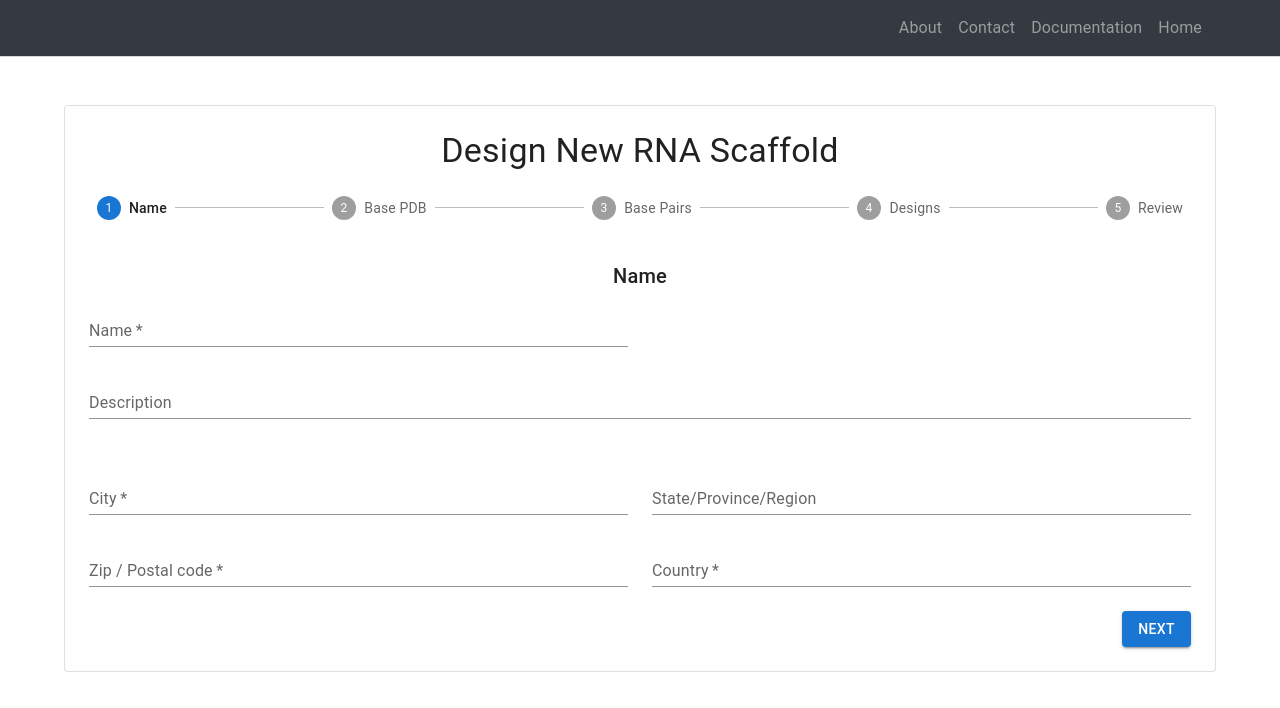
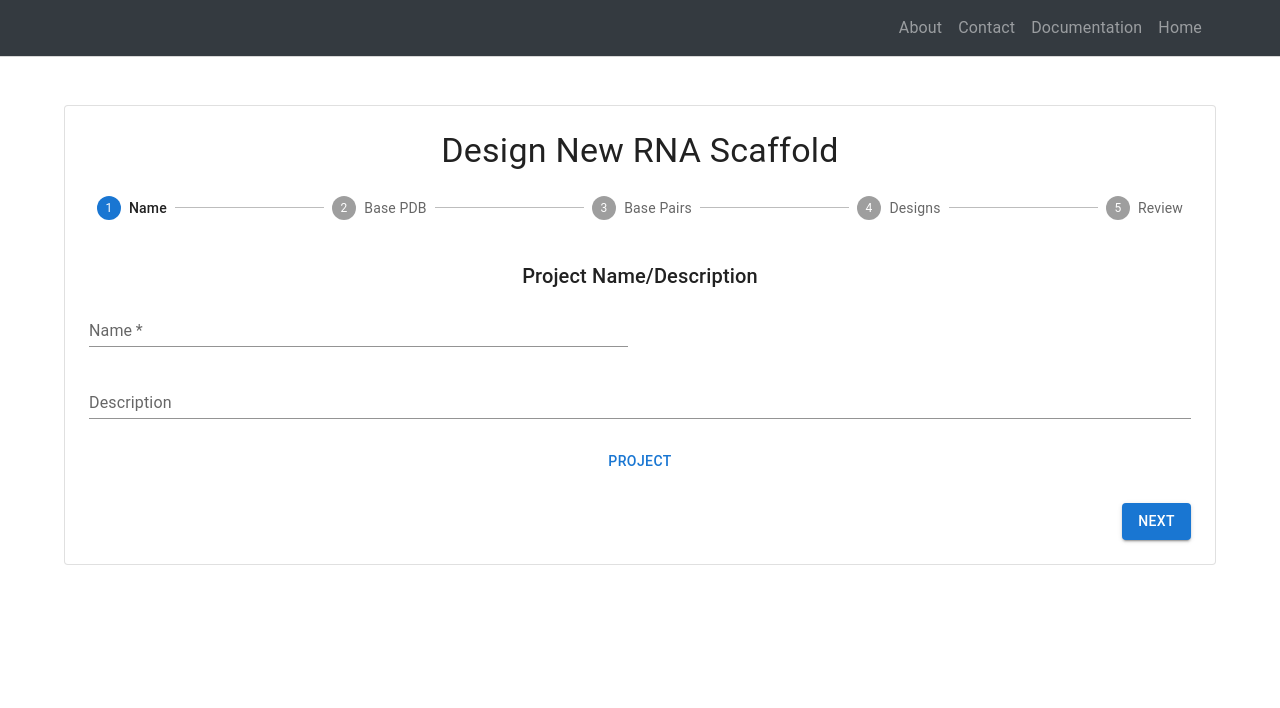
Before and after one commit to abdualdeen/rnamake-portal-frontend, a React (Create React App) app: page /experiment in a window 1280 px wide. Shown: the top 708 px of the page. Built offline with nearby package versions, Linux system fonts and the light colour scheme.

Commit message:
finished basic parameters page for job submission

```diff
--- /dev/null
+++ b/src/components/BasicMenu.jsx
@@ -0,0 +1,44 @@
+import * as React from 'react';
+import Button from '@mui/material/Button';
+import Menu from '@mui/material/Menu';
+import MenuItem from '@mui/material/MenuItem';
+
+export default function BasicMenu() {
+  const [anchorEl, setAnchorEl] = React.useState(null);
+  const open = Boolean(anchorEl);
+  const handleClick = (event) => {
+    setAnchorEl(event.currentTarget);
+  };
+  const handleClose = () => {
+    setAnchorEl(null);
+  };
+
+  return (
+    <div>
+      <Button
+        id="basic-button"
+        aria-controls="basic-menu"
+        aria-haspopup="true"
+        aria-expanded={open ? 'true' : undefined}
+        onClick={handleClick}
+      >
+        Project
+      </Button>
+      <Menu
+        id="basic-menu"
+        anchorEl={anchorEl}
+        open={open}
+        onClose={handleClose}
+        MenuListProps={{
+          'aria-labelledby': 'basic-button',
+        }}
+      >
+        <MenuItem onClick={handleClose}>Default Project</MenuItem>
+        <MenuItem onClick={handleClose}>Project 1</MenuItem>
+        <MenuItem onClick={handleClose}>Test Project</MenuItem>
+        <MenuItem onClick={handleClose}>Old Project</MenuItem>
+
+      </Menu>
+    </div>
+  );
+}
--- a/src/components/JobName.jsx
+++ b/src/components/JobName.jsx
@@ -2,20 +2,15 @@ import * as React from 'react';
 import Grid from '@mui/material/Grid';
 import Typography from '@mui/material/Typography';
 import TextField from '@mui/material/TextField';
-//import Paper from '@mui/material/Paper';
-//import Divider from '@mui/material/Divider';
-//import MenuList from '@mui/material/MenuList';
-//import MenuItem from '@mui/material/MenuItem';
-//import ListItemIcon from '@mui/material/ListItemIcon';
-//import ListItemText from '@mui/material/ListItemText';
-//import Check from '@mui/icons-material/Check';
+import BasicMenu from './BasicMenu';
+
 
 
 export default function JobName() {
   return (
     <React.Fragment>
       <Typography variant="h6" gutterBottom>
-        Name
+        Project Name/Description
       </Typography>
       <Grid container spacing={3}>
         <Grid item xs={12} sm={6}>
@@ -38,49 +33,8 @@ export default function JobName() {
             variant="standard"
           />
         </Grid>
-        <Grid item xs={12}>
-        </Grid>
-        <Grid item xs={12} sm={6}>
-          <TextField
-            required
-            id="city"
-            name="city"
-            label="City"
-            fullWidth
-            autoComplete="shipping address-level2"
-            variant="standard"
-          />
-        </Grid>
-        <Grid item xs={12} sm={6}>
-          <TextField
-            id="state"
-            name="state"
-            label="State/Province/Region"
-            fullWidth
-            variant="standard"
-          />
-        </Grid>
-        <Grid item xs={12} sm={6}>
-          <TextField
-            required
-            id="zip"
-            name="zip"
-            label="Zip / Postal code"
-            fullWidth
-            autoComplete="shipping postal-code"
-            variant="standard"
-          />
-        </Grid>
-        <Grid item xs={12} sm={6}>
-          <TextField
-            required
-            id="country"
-            name="country"
-            label="Country"
-            fullWidth
-            autoComplete="shipping country"
-            variant="standard"
-          />
+        <Grid item xs={12 }>
+        <BasicMenu />
         </Grid>
       </Grid>
     </React.Fragment>
```
